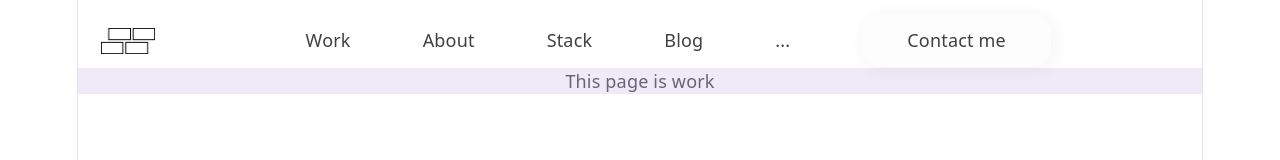
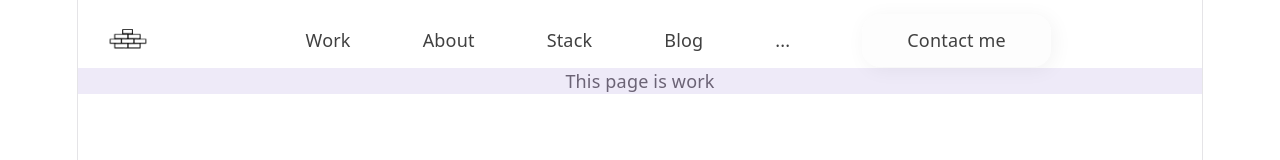
Before and after one commit to ViktoriiaPet/portafolio, a React (Vite) app in the folder my-app/: page /work in a window 1280 px wide. Shown: the top 160 px of the page. Built offline with nearby package versions, Linux system fonts and the light colour scheme.

Commit message:
fix: update logo: change image

```diff
--- a/my-app/src/components/menu.tsx
+++ b/my-app/src/components/menu.tsx
@@ -5,7 +5,7 @@ export function MenuPrimary () {
     return (
         <>
         <div className="flex flex-row items-center mt-3 text-neutral-700">
-            <button className="p-5 ml-5 w-12 h-12 bg-[url('assets/BrickWallPattern.png')] bg-contain bg-no-repeat bg-center shrink-0" onClick={() => navigate("/")} />
+            <button className="p-5 ml-5 w-12 h-12 bg-[url('assets/wallBlock.png')] bg-contain bg-no-repeat bg-center shrink-0" onClick={() => navigate("/")} />
 
             <div className="flex gap-16  mx-auto">
             <button onClick={() => navigate("/work")}> Work </button>
```
Also changed, not shown: my-app/src/assets/BrickWallPattern.png (deleted), my-app/src/assets/wallBlock.png (added).
